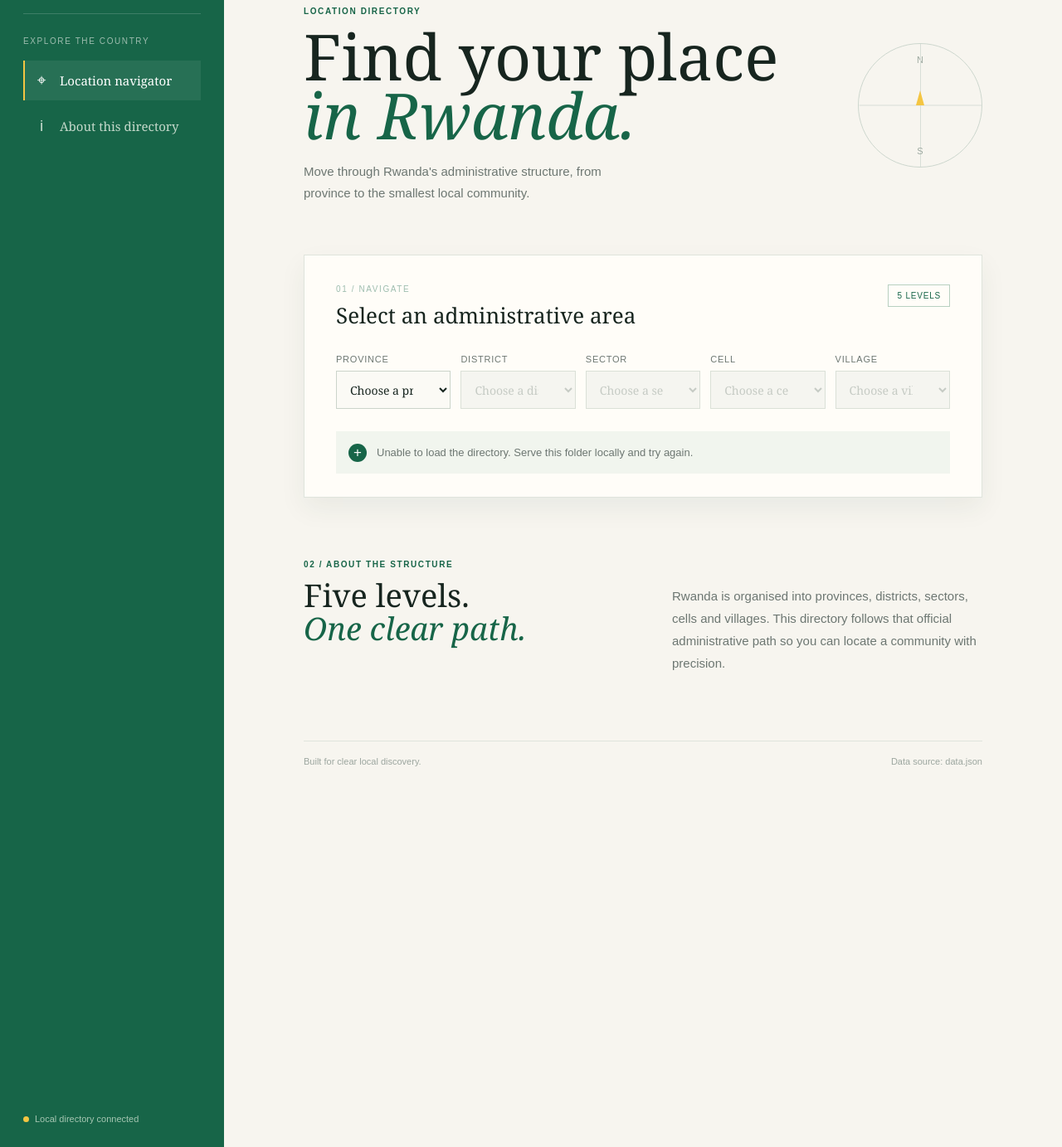
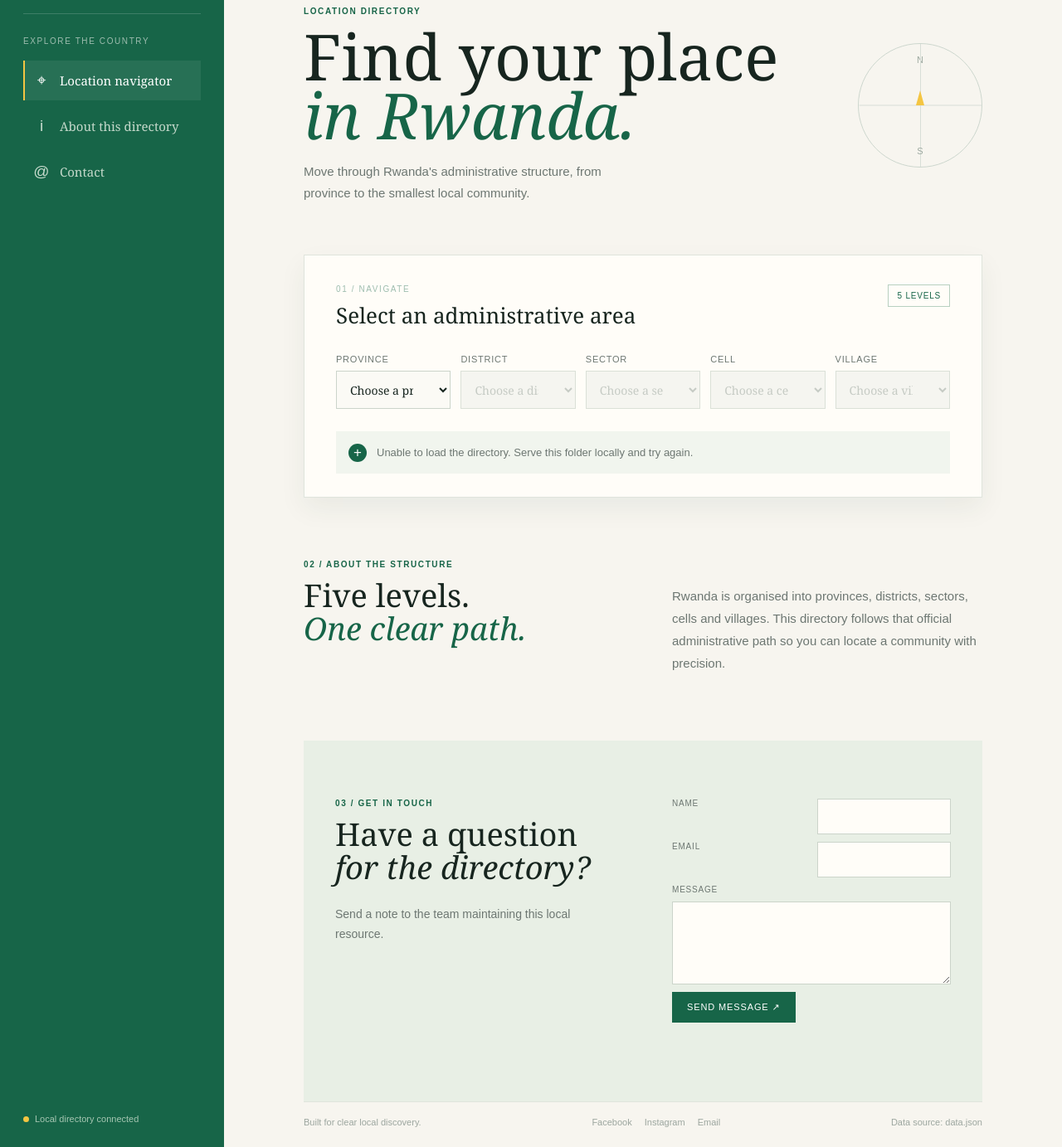
Before and after one commit to Ingeri/rwanda, a PHP site: page / in a window 1280 px wide. Shown: the part 133-1516 px from the top of the page at 83% size. Run offline with PHP 8.4, Linux system fonts and the light colour scheme.

Commit message:
adding apis

```diff
--- a/app.js
+++ b/app.js
@@ -1,6 +1,10 @@
 const levels = ["province", "district", "sector", "cell", "village"];
-const selects = Object.fromEntries(levels.map((level) => [level, document.getElementById(level)]));
+const selects = Object.fromEntries(
+  levels.map((level) => [level, document.getElementById(level)]),
+);
 const resultText = document.getElementById("selection-text");
+const contactForm = document.getElementById("contact-form");
+const formStatus = document.getElementById("form-status");
 let directory = {};
 
 function setOptions(select, names, label) {
@@ -10,42 +14,94 @@ function setOptions(select, names, label) {
 }
 
 function resetFrom(levelIndex) {
-  levels.slice(levelIndex).forEach((level) => setOptions(selects[level], [], `Choose a ${level}`));
+  levels
+    .slice(levelIndex)
+    .forEach((level) => setOptions(selects[level], [], `Choose a ${level}`));
 }
 
 function updateLocation() {
   const chosen = levels.map((level) => selects[level].value).filter(Boolean);
-  resultText.textContent = chosen.length ? chosen.join("  /  ") : "Your selected location will appear here.";
+  resultText.textContent = chosen.length
+    ? chosen.join("  /  ")
+    : "Your selected location will appear here.";
 }
 
 selects.province.addEventListener("change", () => {
   resetFrom(1);
-  setOptions(selects.district, Object.keys(directory[selects.province.value] || {}), "Choose a district");
+  setOptions(
+    selects.district,
+    Object.keys(directory[selects.province.value] || {}),
+    "Choose a district",
+  );
   updateLocation();
 });
 
 selects.district.addEventListener("change", () => {
   resetFrom(2);
   const province = directory[selects.province.value] || {};
-  setOptions(selects.sector, Object.keys(province[selects.district.value] || {}), "Choose a sector");
+  setOptions(
+    selects.sector,
+    Object.keys(province[selects.district.value] || {}),
+    "Choose a sector",
+  );
   updateLocation();
 });
 
 selects.sector.addEventListener("change", () => {
   resetFrom(3);
-  const sectors = directory[selects.province.value]?.[selects.district.value] || {};
-  setOptions(selects.cell, Object.keys(sectors[selects.sector.value] || {}), "Choose a cell");
+  const sectors =
+    directory[selects.province.value]?.[selects.district.value] || {};
+  setOptions(
+    selects.cell,
+    Object.keys(sectors[selects.sector.value] || {}),
+    "Choose a cell",
+  );
   updateLocation();
 });
 
 selects.cell.addEventListener("change", () => {
   resetFrom(4);
-  const cells = directory[selects.province.value]?.[selects.district.value]?.[selects.sector.value] || {};
-  setOptions(selects.village, cells[selects.cell.value] || [], "Choose a village");
+  const cells =
+    directory[selects.province.value]?.[selects.district.value]?.[
+      selects.sector.value
+    ] || {};
+  setOptions(
+    selects.village,
+    cells[selects.cell.value] || [],
+    "Choose a village",
+  );
   updateLocation();
 });
 
-levels.slice(1).forEach((level) => selects[level].addEventListener("change", updateLocation));
+levels
+  .slice(1)
+  .forEach((level) =>
+    selects[level].addEventListener("change", updateLocation),
+  );
+
+contactForm.addEventListener("submit", async (event) => {
+  event.preventDefault();
+  const submitButton = contactForm.querySelector("button");
+  submitButton.disabled = true;
+  formStatus.textContent = "Sending...";
+
+  try {
+    const response = await fetch("api/contact", {
+      method: "POST",
+      headers: { "Content-Type": "application/json" },
+      body: JSON.stringify(Object.fromEntries(new FormData(contactForm))),
+    });
+    const result = await response.json();
+    if (!response.ok)
+      throw new Error(result.error?.message || "Unable to send your message.");
+    formStatus.textContent = result.message;
+    contactForm.reset();
+  } catch (error) {
+    formStatus.textContent = error.message;
+  } finally {
+    submitButton.disabled = false;
+  }
+});
 
 fetch("data.json")
   .then((response) => response.json())
@@ -54,5 +110,6 @@ fetch("data.json")
     setOptions(selects.province, Object.keys(directory), "Choose a province");
   })
   .catch(() => {
-    resultText.textContent = "Unable to load the directory. Serve this folder locally and try again.";
+    resultText.textContent =
+      "Unable to load the directory. Serve this folder locally and try again.";
   });
--- a/index.css
+++ b/index.css
@@ -338,7 +338,8 @@ body {
     align-items: start;
 }
 
-.directory-info h2 {
+.directory-info h2,
+.contact-section h2 {
     margin: 12px 0 0;
     font-size: 38px;
     line-height: 1.05;
@@ -349,6 +350,101 @@ body {
     margin: 30px 0 0;
     color: var(--muted);
     font: 15px/1.8 Arial, sans-serif;
+}
+
+.contact-section {
+    display: grid;
+    grid-template-columns: 1fr 1fr;
+    gap: 70px;
+    padding: 70px 38px;
+    background: #e8efe5;
+}
+
+.contact-copy {
+    margin: 25px 0 0;
+    color: var(--muted);
+    font: 14px/1.7 Arial, sans-serif;
+}
+
+.contact-form {
+    display: grid;
+    grid-template-columns: 1fr 1fr;
+    gap: 9px 14px;
+    align-content: start;
+}
+
+.contact-form label {
+    color: var(--muted);
+    font: 10px Arial, sans-serif;
+    letter-spacing: .08em;
+    text-transform: uppercase;
+}
+
+.contact-form input,
+.contact-form textarea {
+    width: 100%;
+    padding: 11px 12px;
+    color: var(--ink);
+    background: var(--panel);
+    border: 1px solid #cbd4ca;
+    border-radius: 0;
+    font: 14px Georgia, serif;
+}
+
+.contact-form label:nth-of-type(3),
+.contact-form textarea,
+.contact-form button,
+.form-status {
+    grid-column: 1 / -1;
+}
+
+.contact-form textarea {
+    resize: vertical;
+}
+
+.contact-form input:focus,
+.contact-form textarea:focus {
+    outline: 2px solid #f4c54280;
+    outline-offset: 2px;
+    border-color: var(--green);
+}
+
+.contact-form button {
+    justify-self: start;
+    padding: 12px 18px;
+    color: white;
+    background: var(--green);
+    border: 0;
+    font: 11px Arial, sans-serif;
+    letter-spacing: .08em;
+    text-transform: uppercase;
+    cursor: pointer;
+}
+
+.contact-form button:disabled {
+    opacity: .6;
+    cursor: wait;
+}
+
+.form-status {
+    min-height: 16px;
+    margin: 0;
+    color: var(--green);
+    font: 12px Arial, sans-serif;
+}
+
+.social-links {
+    display: inline-flex;
+    gap: 15px;
+}
+
+.social-links a {
+    color: inherit;
+    text-decoration: none;
+}
+
+.social-links a:hover {
+    color: var(--green);
 }
 
 footer {
@@ -455,17 +551,33 @@ footer {
         grid-column: auto;
     }
 
-    .directory-info {
+    .directory-info,
+    .contact-section {
         display: block;
         padding: 55px 0;
     }
 
-    .directory-info>p {
+    .directory-info>p,
+    .contact-copy {
         margin-top: 25px;
+    }
+
+    .contact-form {
+        margin-top: 35px;
+    }
+
+    .contact-section h2 {
+        font-size: 32px;
     }
 
     footer {
         display: block;
         line-height: 2;
     }
+
+    .social-links {
+        display: flex;
+        flex-wrap: wrap;
+        gap: 0 15px;
+    }
 }
--- a/index.html
+++ b/index.html
@@ -7,45 +7,184 @@
     <link rel="stylesheet" href="index.css" />
 
     <!-- favicon -->
-     <link rel="shortcut icon" href="favicon.ico" type="image/x-icon">
+    <link rel="shortcut icon" href="favicon.ico" type="image/x-icon" />
   </head>
   <body>
     <div class="app-shell">
       <aside class="sidebar">
-        <a class="brand" href="index.html" aria-label="Rwanda Administrative Navigator home">
+        <a
+          class="brand"
+          href="index.html"
+          aria-label="Rwanda Administrative Navigator home"
+        >
           <span class="brand-mark">R</span>
-          <span><strong>Rwanda</strong><small>Administrative navigator</small></span>
+          <span
+            ><strong>Rwanda</strong
+            ><small>Administrative navigator</small></span
+          >
         </a>
         <div class="sidebar-rule"></div>
         <p class="eyebrow">Explore the country</p>
         <nav class="side-nav" aria-label="Main navigation">
-          <a class="active" href="#navigator"><span class="nav-icon">⌖</span>Location navigator</a>
-          <a href="#about"><span class="nav-icon">i</span>About this directory</a>
+          <a class="active" href="#navigator"
+            ><span class="nav-icon">⌖</span>Location navigator</a
+          >
+          <a href="#about"
+            ><span class="nav-icon">i</span>About this directory</a
+          >
+          <a href="#contact"><span class="nav-icon">@</span>Contact</a>
         </nav>
-        <div class="sidebar-footer"><span class="status-dot"></span>Local directory connected</div>
+        <div class="sidebar-footer">
+          <span class="status-dot"></span>Local directory connected
+        </div>
       </aside>
 
       <main class="content" id="navigator">
-        <header class="topbar"><span>Republic of Rwanda</span><span class="topbar-date">Administrative directory / 2026</span></header>
+        <header class="topbar">
+          <span>Republic of Rwanda</span
+          ><span class="topbar-date">Administrative directory / 2026</span>
+        </header>
         <section class="intro">
-          <div><p class="eyebrow accent">LOCATION DIRECTORY</p><h1>Find your place<br><em>in Rwanda.</em></h1><p class="lede">Move through Rwanda's administrative structure, from province to the smallest local community.</p></div>
-          <div class="compass" aria-hidden="true"><span>N</span><i></i><b></b><span>S</span></div>
+          <div>
+            <p class="eyebrow accent">LOCATION DIRECTORY</p>
+            <h1>Find your place<br /><em>in Rwanda.</em></h1>
+            <p class="lede">
+              Move through Rwanda's administrative structure, from province to
+              the smallest local community.
+            </p>
+          </div>
+          <div class="compass" aria-hidden="true">
+            <span>N</span><i></i><b></b><span>S</span>
+          </div>
         </section>
 
         <section class="navigator-panel" aria-labelledby="navigator-title">
-          <div class="panel-heading"><div><p class="eyebrow">01 / Navigate</p><h2 id="navigator-title">Select an administrative area</h2></div><span class="level-count">5 levels</span></div>
+          <div class="panel-heading">
+            <div>
+              <p class="eyebrow">01 / Navigate</p>
+              <h2 id="navigator-title">Select an administrative area</h2>
+            </div>
+            <span class="level-count">5 levels</span>
+          </div>
           <div class="selectors">
-            <div class="field"><label for="province">Province</label><select id="province"><option value="">Choose a province</option></select></div>
-            <div class="field"><label for="district">District</label><select id="district" disabled><option value="">Choose a district</option></select></div>
-            <div class="field"><label for="sector">Sector</label><select id="sector" disabled><option value="">Choose a sector</option></select></div>
-            <div class="field"><label for="cell">Cell</label><select id="cell" disabled><option value="">Choose a cell</option></select></div>
-            <div class="field"><label for="village">Village</label><select id="village" disabled><option value="">Choose a village</option></select></div>
+            <div class="field">
+              <label for="province">Province</label
+              ><select id="province">
+                <option value="">Choose a province</option>
+              </select>
+            </div>
+            <div class="field">
+              <label for="district">District</label
+              ><select id="district" disabled>
+                <option value="">Choose a district</option>
+              </select>
+            </div>
+            <div class="field">
+              <label for="sector">Sector</label
+              ><select id="sector" disabled>
+                <option value="">Choose a sector</option>
+              </select>
+            </div>
+            <div class="field">
+              <label for="cell">Cell</label
+              ><select id="cell" disabled>
+                <option value="">Choose a cell</option>
+              </select>
+            </div>
+            <div class="field">
+              <label for="village">Village</label
+              ><select id="village" disabled>
+                <option value="">Choose a village</option>
+              </select>
+            </div>
           </div>
-          <div class="selection-result" id="selection-result"><span class="result-marker">+</span><span id="selection-text">Your selected location will appear here.</span></div>
+          <div class="selection-result" id="selection-result">
+            <span class="result-marker">+</span
+            ><span id="selection-text"
+              >Your selected location will appear here.</span
+            >
+          </div>
         </section>
 
-        <section class="directory-info" id="about"><div><p class="eyebrow accent">02 / About the structure</p><h2>Five levels.<br><em>One clear path.</em></h2></div><p>Rwanda is organised into provinces, districts, sectors, cells and villages. This directory follows that official administrative path so you can locate a community with precision.</p></section>
-        <footer><span>Built for clear local discovery.</span><span>Data source: data.json</span></footer>
+        <section class="directory-info" id="about">
+          <div>
+            <p class="eyebrow accent">02 / About the structure</p>
+            <h2>Five levels.<br /><em>One clear path.</em></h2>
+          </div>
+          <p>
+            Rwanda is organised into provinces, districts, sectors, cells and
+            villages. This directory follows that official administrative path
+            so you can locate a community with precision.
+          </p>
+        </section>
+        <section
+          class="contact-section"
+          id="contact"
+          aria-labelledby="contact-title"
+        >
+          <div>
+            <p class="eyebrow accent">03 / Get in touch</p>
+            <h2 id="contact-title">
+              Have a question<br /><em>for the directory?</em>
+            </h2>
+            <p class="contact-copy">
+              Send a note to the team maintaining this local resource.
+            </p>
+          </div>
+          <form class="contact-form" id="contact-form">
+            <label for="contact-name">Name</label>
+            <input
+              id="contact-name"
+              name="name"
+              type="text"
+              maxlength="100"
+              required
+              autocomplete="name"
+            />
+            <label for="contact-email">Email</label>
+            <input
+              id="contact-email"
+              name="email"
+              type="email"
+              maxlength="190"
+              required
+              autocomplete="email"
+            />
+            <label for="contact-message">Message</label>
+            <textarea
+              id="contact-message"
+              name="message"
+              rows="4"
+              maxlength="5000"
+              required
+            ></textarea>
+            <button type="submit">
+              Send message <span aria-hidden="true">↗</span>
+            </button>
+            <p
+              class="form-status"
+              id="form-status"
+              role="status"
+              aria-live="polite"
+            ></p>
+          </form>
+        </section>
+        <footer>
+          <span>Built for clear local discovery.</span
+          ><span class="social-links"
+            ><a
+              href="https://facebook.com"
+              target="_blank"
+              rel="noopener noreferrer"
+              >Facebook</a
+            ><a
+              href="https://instagram.com"
+              target="_blank"
+              rel="noopener noreferrer"
+              >Instagram</a
+            ><a href="mailto:hello@example.com">Email</a></span
+          ><span>Data source: data.json</span>
+        </footer>
       </main>
     </div>
     <script src="app.js"></script>
```
Also changed, not shown: api/index.php (added, +158 -0 lines), api/router.php (added, +14 -0 lines), api/schema.sql (added, +10 -0 lines), api/.htaccess (added), api/README.md (added), rwanda.sql (added).
